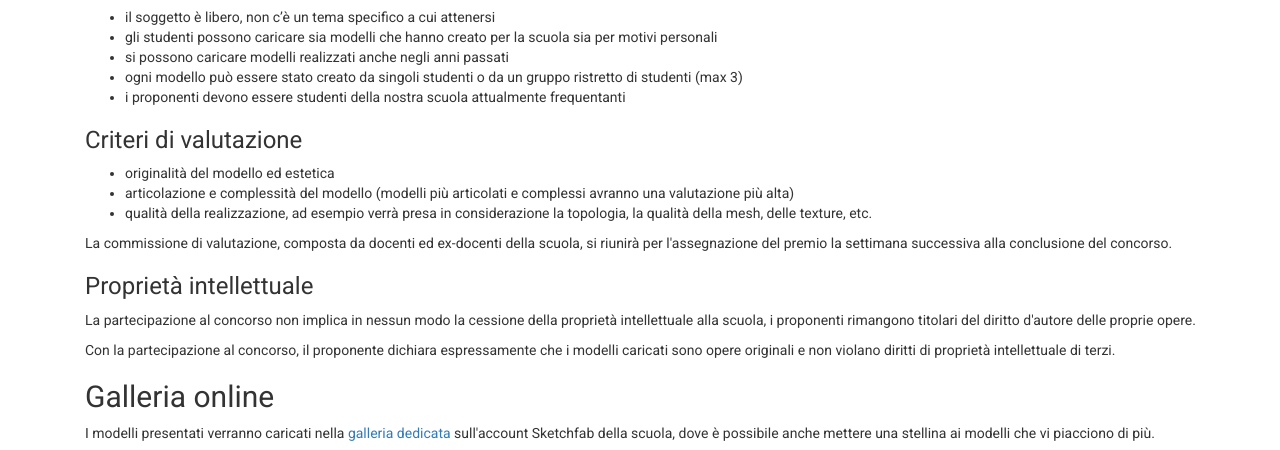
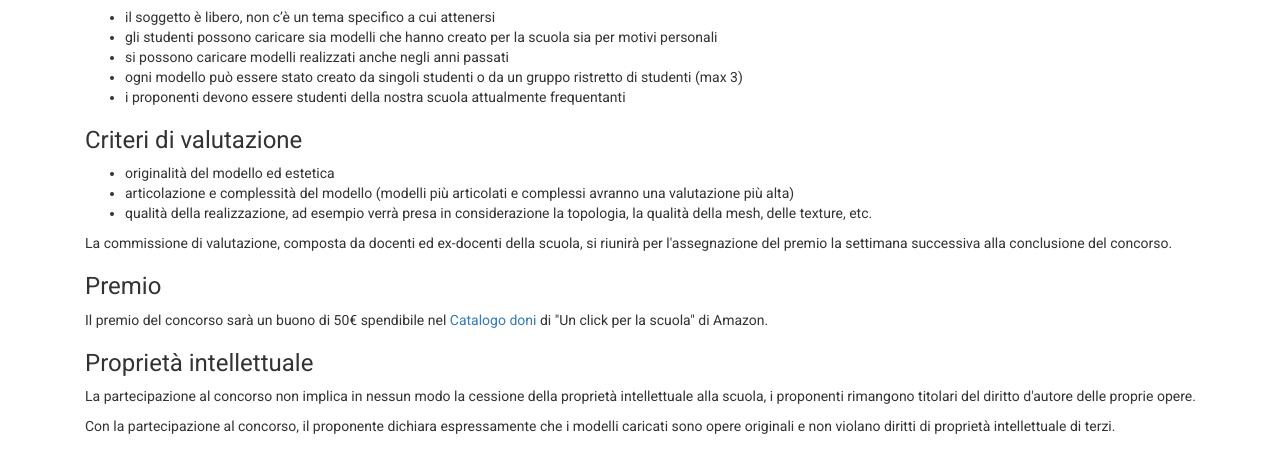
Before and after one commit to marconicivitavecchia/2022-vrfestival-website, a plain HTML site: page src/model-contest.html in a window 1280 px wide. Shown: the part 322-772 px from the top of the page. Drawn offline with nearby package versions, Linux system fonts and the light colour scheme.

Commit message:
Add model contest prize

```diff
--- a/src/model-contest.html
+++ b/src/model-contest.html
@@ -69,6 +69,9 @@
                         l'assegnazione del premio la settimana successiva alla conclusione del
                         concorso.</p>
 
+                    <h3>Premio</h3>
+                    Il premio del concorso sarà un buono di 50€ spendibile nel <a href="https://www.unclickperlascuola.it/catalog">Catalogo doni</a> di "Un click per la scuola" di Amazon.
+
                     <h3>Proprietà intellettuale</h3>
                     <p>
                         La partecipazione al concorso non implica in nessun modo la cessione della proprietà
```
